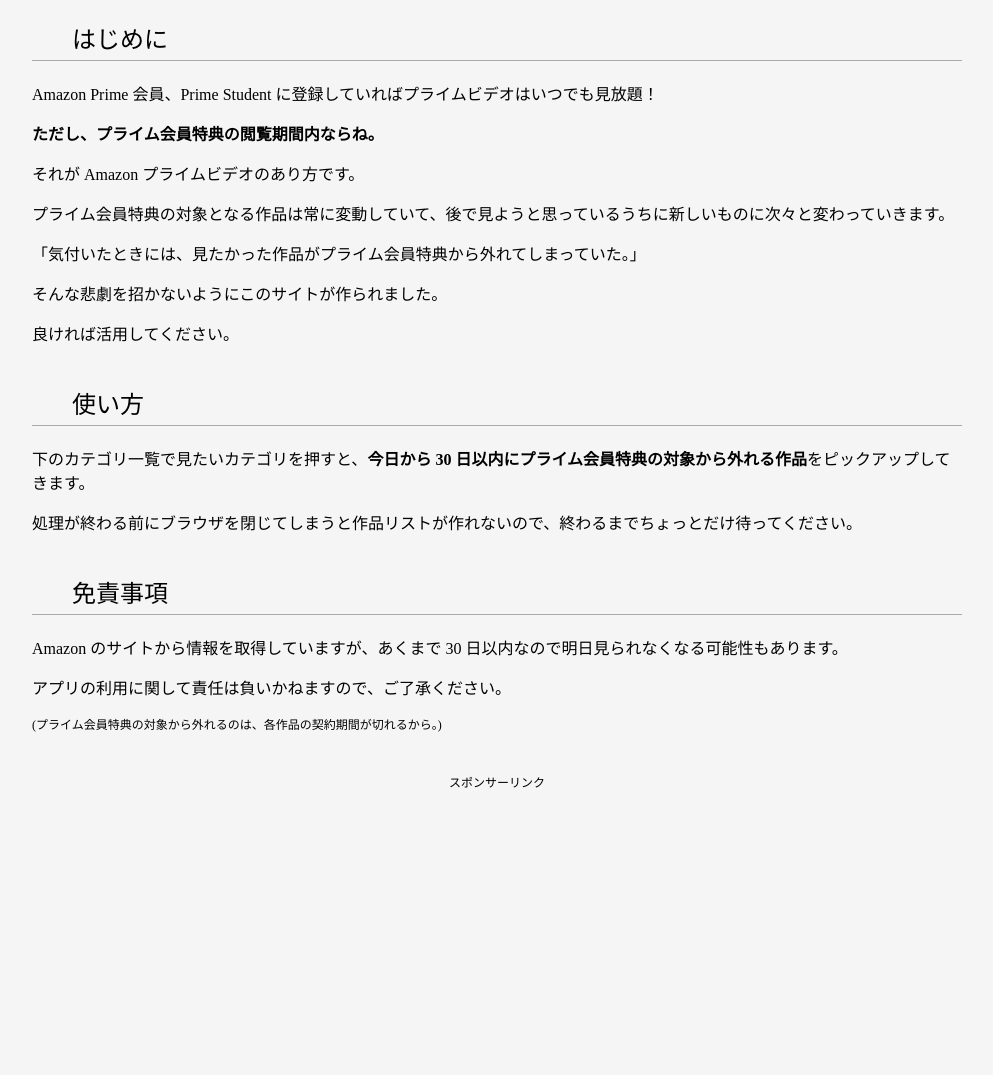
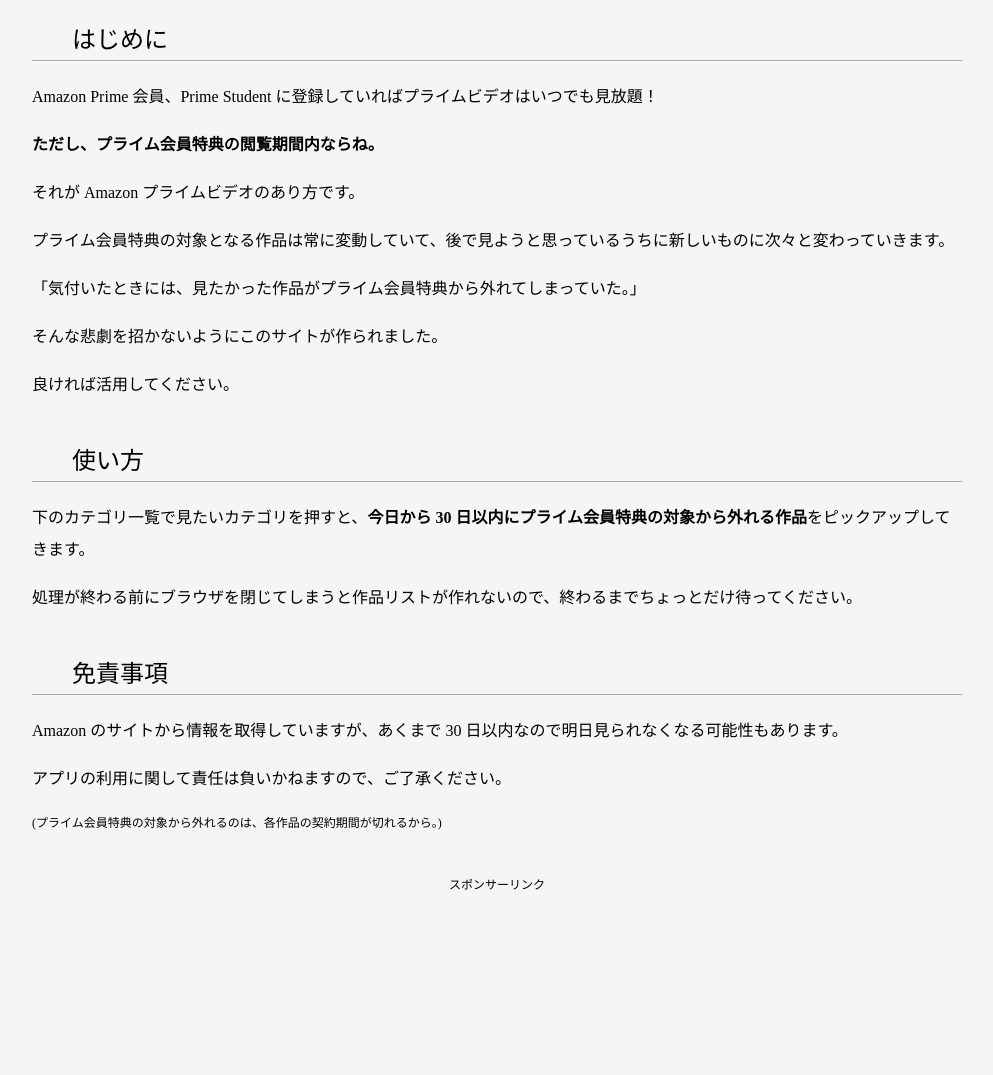
Before and after one commit to mktia/primevideo, a Flask app: page / in a window 1280 px wide. Shown: the part 70-1145 px from the top of the page, without its empty margins (143-1136 px from the left). Run offline with Flask 2, Linux system fonts and the light colour scheme.

Commit message:
change line height

```diff
--- a/templates/index.html
+++ b/templates/index.html
@@ -73,6 +73,9 @@
         border-bottom: 1px solid #aaa;
         padding-bottom: 5px;
         padding-left: 40px;
+    }
+    section p {
+        line-height: 2;
     }
     ul {
         list-style: none;
--- a/templates/result.html
+++ b/templates/result.html
@@ -73,6 +73,9 @@
         border-bottom: 1px solid #aaa;
         padding-bottom: 5px;
         padding-left: 40px;
+    }
+    section p {
+        line-height: 2;
     }
     ul {
         list-style: none;
```
